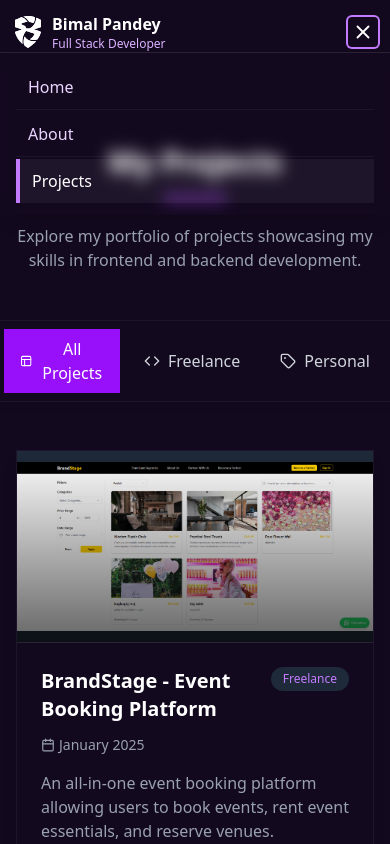
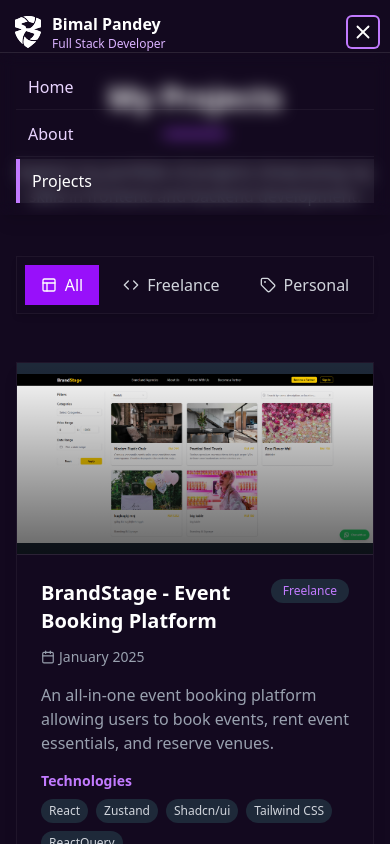
Before and after one commit to bimal009/PortfolioMain, a Next.js app: page /projects in a window 390 px wide. Both pictures are taken after a click on the button "Toggle navigation menu". Shown: the top 844 px of the page. Built offline with nearby package versions, Linux system fonts and the light colour scheme.

Commit message:
Enhance deployment workflow by adding .env file creation for EmailJS credentials, improve Contact component with submission status handling, and update Navbar for better mobile menu behavior.

```diff
--- a/app/projects/page.tsx
+++ b/app/projects/page.tsx
@@ -111,7 +111,7 @@ const ProjectsPage = () => {
                                 }`}
                         >
                             <Layout size={16} className="mr-2" />
-                            All Projects
+                            All
                         </button>
                         <button
                             onClick={() => setFilter("freelance")}
--- a/components/Contact.tsx
+++ b/components/Contact.tsx
@@ -5,6 +5,7 @@ import { Instagram, Twitter, Send } from "lucide-react";
 import Link from "next/link";
 import { useForm, SubmitHandler } from 'react-hook-form';
 import emailjs from '@emailjs/browser';
+import { useState } from 'react';
 
 interface FormValues {
     name: string;
@@ -13,15 +14,19 @@ interface FormValues {
 }
 
 const Contact: React.FC = () => {
+    const [submitStatus, setSubmitStatus] = useState<'idle' | 'submitting' | 'success' | 'error'>('idle');
+
     const {
         register,
         handleSubmit,
         reset,
-        formState: { errors, isSubmitting, isSubmitSuccessful }
+        formState: { errors }
     } = useForm<FormValues>();
 
     const onSubmit: SubmitHandler<FormValues> = async (data) => {
         try {
+            setSubmitStatus('submitting');
+
             await emailjs.send(
                 process.env.NEXT_PUBLIC_EMAILJS_SERVICE_ID as string,
                 process.env.NEXT_PUBLIC_EMAILJS_TEMPLATE_ID as string,
@@ -32,9 +37,23 @@ const Contact: React.FC = () => {
                 },
                 process.env.NEXT_PUBLIC_EMAILJS_PUBLIC_KEY as string
             );
+
             reset();
+            setSubmitStatus('success');
+            console.log(data)
+
+            // Reset success message after 5 seconds
+            setTimeout(() => {
+                setSubmitStatus('idle');
+            }, 5000);
         } catch (error) {
             console.error('Failed to send email:', error);
+            setSubmitStatus('error');
+
+            // Reset error message after 5 seconds
+            setTimeout(() => {
+                setSubmitStatus('idle');
+            }, 5000);
         }
     };
 
@@ -122,10 +141,10 @@ const Contact: React.FC = () => {
 
                             <button
                                 type="submit"
-                                disabled={isSubmitting}
+                                disabled={submitStatus === 'submitting'}
                                 className="w-full bg-purple-600 hover:bg-purple-700 text-white font-medium py-2 rounded-md flex items-center justify-center gap-2 disabled:opacity-70 text-sm md:text-base"
                             >
-                                {isSubmitting ? (
+                                {submitStatus === 'submitting' ? (
                                     <>
                                         <div className="animate-spin h-4 w-4 border-2 border-white border-t-transparent rounded-full"></div>
                                         <span>Sending...</span>
@@ -138,15 +157,19 @@ const Contact: React.FC = () => {
                                 )}
                             </button>
 
-                            {isSubmitSuccessful && (
+                            {submitStatus === 'success' && (
                                 <div className="mt-3 p-2 rounded-md text-center flex justify-center items-center text-green-400 text-xs md:text-sm">
                                     Thank you for your message! I&apos;ll get back to you soon.
                                 </div>
                             )}
+
+                            {submitStatus === 'error' && (
+                                <div className="mt-3 p-2 rounded-md text-center flex justify-center items-center text-red-400 text-xs md:text-sm">
+                                    Failed to send message. Please try again later.
+                                </div>
+                            )}
                         </form>
                     </div>
-
-
                 </div>
             </div>
         </div>
--- a/components/Navbar.tsx
+++ b/components/Navbar.tsx
@@ -35,6 +35,11 @@ const Navbar = () => {
     return () => window.removeEventListener('resize', handleResize);
   }, [isMenuOpen]);
 
+  // Close mobile menu when route changes
+  useEffect(() => {
+    setIsMenuOpen(false);
+  }, [pathname]);
+
   const navItems = [
     { name: "Home", path: "/" },
     { name: "About", path: "/about" },
@@ -44,7 +49,7 @@ const Navbar = () => {
 
   return (
     <nav
-      className={`px-3 sm:px-6 lg:px-8 py-3 md:py-4 z-50 transition-all duration-300 ${scrolled ? "bg-purple-dark/95 shadow-lg backdrop-blur-sm" : "bg-purple-dark"
+      className={`fixed top-0 left-0 right-0 px-3 sm:px-6 lg:px-8 py-3 md:py-4 z-50 transition-all duration-300 ${scrolled ? "bg-purple-dark/95 shadow-lg backdrop-blur-sm" : "bg-purple-dark"
         }`}
       role="banner"
     >
@@ -63,7 +68,7 @@ const Navbar = () => {
           </div>
           <div className="ml-2 md:ml-3">
             <span className="font-bold text-base md:text-xl text-white">Bimal Pandey</span>
-            <span className="block text-xs text-purple-300  xs:block">Full Stack Developer</span>
+            <span className="block text-xs text-purple-300 xs:block">Full Stack Developer</span>
           </div>
         </Link>
 
@@ -99,11 +104,11 @@ const Navbar = () => {
         </button>
       </div>
 
-      {/* Mobile Menu - improved animation and spacing */}
-      {isMenuOpen && (
-        <nav
+      {/* Mobile Menu - fixed positioning with proper transition */}
+      <div
         id="mobile-menu"
-          className="md:hidden absolute left-0 right-0 bg-purple-dark/95 backdrop-blur-sm py-3 px-4 border-t border-white/10 shadow-lg animate-slideDown"
+        className={`md:hidden fixed top-[52px] left-0 right-0 bg-purple-dark/95 backdrop-blur-sm py-3 px-4 border-t border-white/10 shadow-lg transition-all duration-300 ${isMenuOpen ? "max-h-96 opacity-100" : "max-h-0 opacity-0 pointer-events-none overflow-hidden"
+          }`}
         aria-label="Mobile Navigation"
       >
         <ul className="flex flex-col space-y-0.5">
@@ -123,8 +128,7 @@ const Navbar = () => {
             </li>
           ))}
         </ul>
-        </nav>
-      )}
+      </div>
     </nav>
   );
 };
```
Lines whose indentation alone changed are shown as unchanged.
